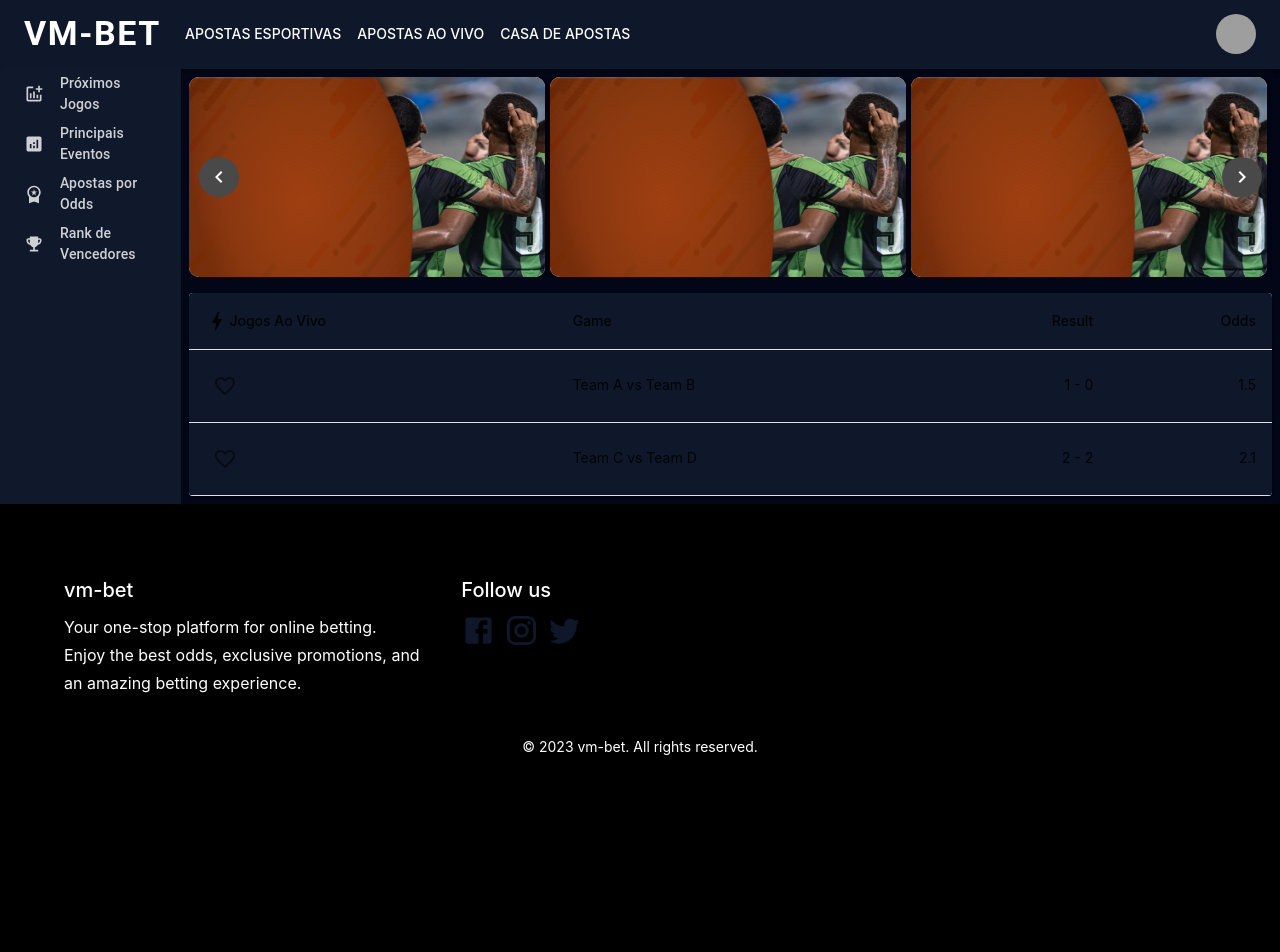
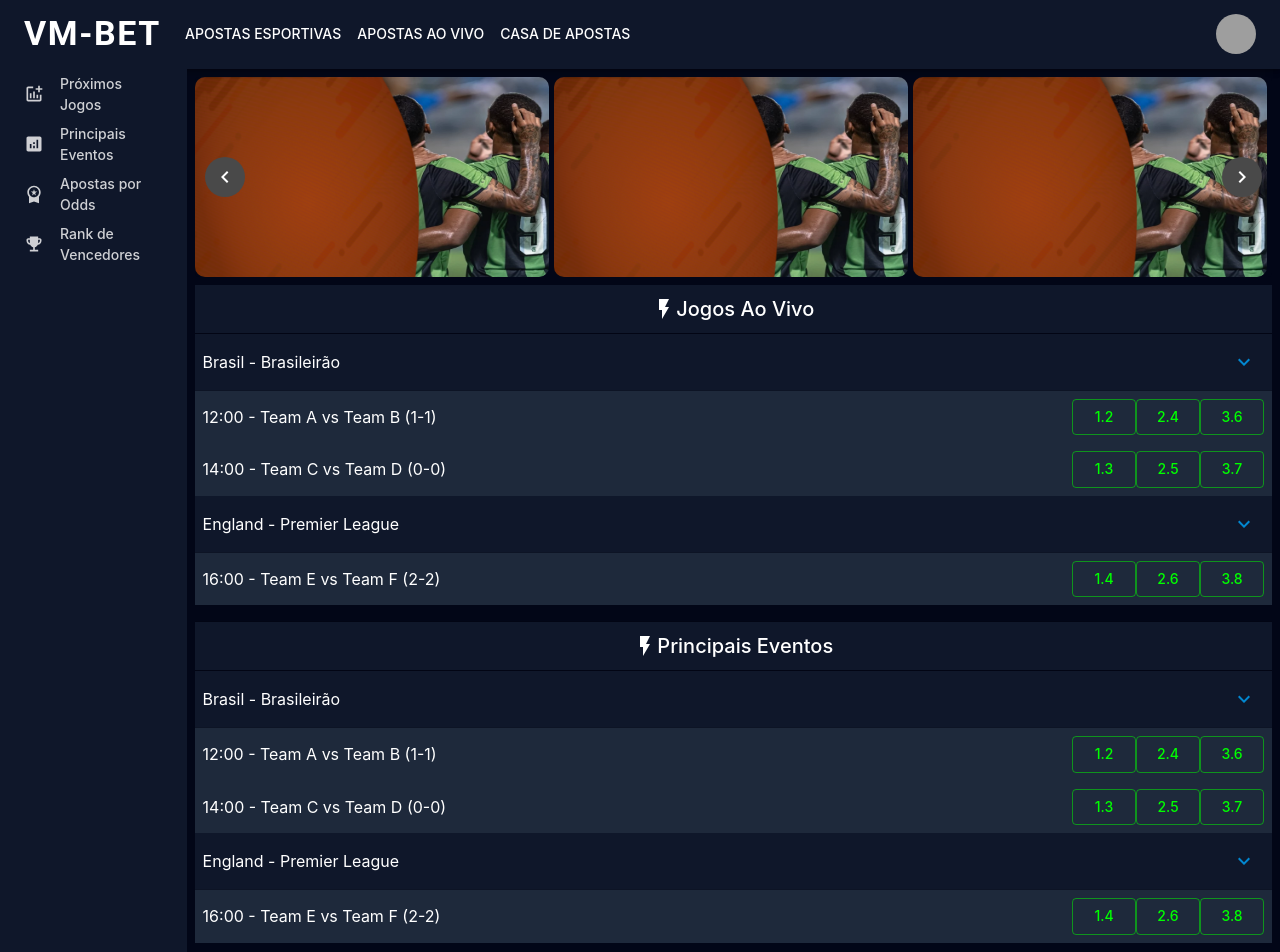
Before and after one commit to lucaslucenagithub/vm-bet-app, a Next.js app in the folder web/: page / in a window 1280 px wide. Shown: the top 952 px of the page. Before the commit the page ends 800 px from the top, so only its background shows below. Built offline with nearby package versions, Linux system fonts and the light colour scheme; grey boxes are pictures that could not be loaded.

Commit message:
styling tables

```diff
--- a/web/src/components/bets-carousel.tsx
+++ b/web/src/components/bets-carousel.tsx
@@ -44,10 +44,10 @@ export default function BetsCarousel(props) {
                     raised
                     className="Banner"
                     key={i.toString()}
-                    color='secondary.main'
-                    sx={{ backgroundColor: 'secondary.main', border: 'none', boxShadow: 'none' }}
+                    color='background.default'
+                    sx={{ backgroundColor: 'background.default', border: 'none', boxShadow: 'none' }}
                 >
-                    <Box display={'flex'}>
+                    <Box display={'flex'} flexDirection={{ xs: 'column', md: 'row' }} sx={{ height: '100%' }}>
                         {data.slice(i, i + sliderItems).map((da, index) => {
                             return <Item key={index.toString()} item={da} image={da.image} />
                         })}
@@ -57,31 +57,40 @@ export default function BetsCarousel(props) {
         }
     }
     return (
-        <Box width={'100%'} mb={2}>
         <Carousel
             autoPlay={false}
             animation="slide"
             indicators={false}
             navButtonsAlwaysVisible={true}
             cycleNavigation
+            sx={{ mb: 1 }}
         >
             {items}
         </Carousel>
-        </Box>
     )
 }
 
 function Item(props) {
     return (
-        <Paper elevation={3} sx={{ height: '200px', width: '400px', marginRight: '5px', borderRadius: '10px', display: 'flex', flexDirection: 'column', position: 'relative' }}>
+        <Box
+            className="bet-carousel-item"
+            sx={{
+                height: '200px',
+                width: '400px',
+                marginRight: '5px',
+                borderRadius: '10px',
+                display: 'flex',
+                flexDirection: 'row',
+                flexWrap: 'wrap',
+                position: 'relative'
+            }}>
 
-            <Box display={'flex'}>
             <Image
                 alt="circle"
                 src={'/circle-bets-cards-320x160.webp'}
                 width={320}
                 height={200}
-                    style={{ borderRadius: '10px', position: 'absolute',  top: '0', left: '0', zIndex: 1  }}
+                style={{ borderRadius: '10px', position: 'absolute', top: '0', left: '0', zIndex: 1 }}
             />
 
             <Image
@@ -89,10 +98,9 @@ function Item(props) {
                 src={props.item.image ?? ''}
                 width={230}
                 height={200}
-                    style={{ borderRadius: '10px',  position: 'absolute',  top: '0', right: '0' }}
+                style={{ borderRadius: '10px', position: 'absolute', top: '0', right: '0' }}
             />
+
         </Box>
-
-        </Paper>
     )
 }
--- a/web/src/components/events-table.tsx
+++ b/web/src/components/events-table.tsx
@@ -1,155 +1,199 @@
-// components/LiveGamesTable.js
+import React, { useState } from "react"
+import {
+  Box,
+  Typography,
+  Divider,
+  IconButton,
+  Collapse,
+  Button,
+} from "@mui/material"
+import { FlashOn as FlashOnIcon, ExpandMore as ExpandMoreIcon } from "@mui/icons-material"
 
-import React, { useState } from 'react'
-import {
-  Table,
-  TableBody,
-  TableCell,
-  TableContainer,
-  TableHead,
-  TableRow,
-  Paper,
-  IconButton,
-  Divider,
-  Box,
-} from '@mui/material';
-import { FavoriteBorder, Favorite, Bolt } from '@mui/icons-material'
+const LiveGamesTable = ({ }) => {
 
-const EventsTable = () => {
-  // Replace this with data fetched from your API
-  const liveGamesData = [
+  const liveGames = {
+    "1": {
+      leagueName: "Brasil - Brasileirão",
+      matches: [
         {
-      id: 1,
-      gameName: 'Team A vs Team B',
-      result: '1 - 0',
-      odds: 1.5,
-      isFavorited: false,
+          id: "101",
+          time: "12:00",
+          team1: "Team A",
+          team2: "Team B",
+          score: "1-1",
+          oddsInFavor: "1.2",
+          oddsTie: "2.4",
+          oddsAgainst: "3.6",
         },
         {
-      id: 2,
-      gameName: 'Team C vs Team D',
-      result: '2 - 2',
-      odds: 2.1,
-      isFavorited: false,
+          id: "102",
+          time: "14:00",
+          team1: "Team C",
+          team2: "Team D",
+          score: "0-0",
+          oddsInFavor: "1.3",
+          oddsTie: "2.5",
+          oddsAgainst: "3.7",
         },
-  ];
+      ],
+    },
+    "2": {
+      leagueName: "England - Premier League",
+      matches: [
+        {
+          id: "201",
+          time: "16:00",
+          team1: "Team E",
+          team2: "Team F",
+          score: "2-2",
+          oddsInFavor: "1.4",
+          oddsTie: "2.6",
+          oddsAgainst: "3.8",
+        },
+      ],
+    },
+  }
 
-  const [liveGames, setLiveGames] = useState(liveGamesData);
+  const initializeExpanded = () => {
+    const expandedObj = {};
+    Object.keys(liveGames).forEach((leagueId) => {
+      expandedObj[leagueId] = true;
+    });
+    return expandedObj;
+  }
 
-  const toggleFavorite = (id) => {
-    setLiveGames(
-      liveGames.map((game) =>
-        game.id === id ? { ...game, isFavorited: !game.isFavorited } : game
-      )
-    );
-  };
+  const [expanded, setExpanded] = useState(initializeExpanded())
 
-  return (<>
-    <TableContainer component={Paper}>
-      <Table sx={{
-        minWidth: 650,
-        backgroundColor: 'primary.main',
-        color: '#fff',
-        borderColor: '#000'
-      }} aria-label="live games table">
-        <TableHead>
-          <TableRow>
-            <TableCell color='#fff'> <Box display="flex" alignItems="center"><Bolt /> Jogos Ao Vivo</Box></TableCell>
-            <TableCell>Game</TableCell>
-            <TableCell align="right">Result</TableCell>
-            <TableCell align="right">Odds</TableCell>
-          </TableRow>
-        </TableHead>
-        <TableBody>
-          {liveGames.map((game) => (
-            <TableRow key={game.id}>
-              <TableCell>
-                <IconButton onClick={() => toggleFavorite(game.id)}>
-                  {game.isFavorited ? (
-                    <Favorite />
-                  ) : (
-                    <FavoriteBorder />
-                  )}
+  const handleExpandClick = (leagueId) => {
+    setExpanded((prevExpanded) => ({
+      ...prevExpanded,
+      [leagueId]: !prevExpanded[leagueId],
+    }))
+  }
+
+  return (
+    <>
+      <Box>
+        <Box display="flex" justifyContent="center" alignItems="center" p={1} bgcolor={'primary.main'}>
+          <FlashOnIcon />
+          <Typography variant="h6" component="div">
+            Jogos Ao Vivo
+          </Typography>
+        </Box>
+        <Divider />
+        {Object.keys(liveGames).map((leagueId) => (
+          <Box key={leagueId} bgcolor={'primary.main'}>
+            <Box display="flex" alignItems="center" p={1}>
+              <Typography variant="subtitle1" component="div" flexGrow={1}>
+                {liveGames[leagueId].leagueName}
+              </Typography>
+              <IconButton
+                onClick={() => handleExpandClick(leagueId)}
+                aria-expanded={expanded[leagueId]}
+                aria-label="show more"
+
+              >
+                <ExpandMoreIcon color="info" />
               </IconButton>
-              </TableCell>
-              <TableCell component="th" scope="row">
-                {game.gameName}
-              </TableCell>
-              <TableCell align="right">{game.result}</TableCell>
-              <TableCell align="right">{game.odds}</TableCell>
-            </TableRow>
+            </Box>
+            <Divider />
+            <Collapse in={expanded[leagueId]}>
+              {liveGames[leagueId].matches.map((match) => (
+                <Box display="flex" alignItems="center" p={1} key={match.id} bgcolor={'#1e293b'}>
+                  <Typography variant="body1" component="div" flexGrow={1}>
+                    {match.time} - {match.team1} vs {match.team2} ({match.score})
+                  </Typography>
+                  <Button color="success" variant="outlined">{match.oddsInFavor}</Button>
+                  <Button color="success" variant="outlined">{match.oddsTie}</Button>
+                  <Button color="success" variant="outlined">{match.oddsAgainst}</Button>
+                </Box>
               ))}
-        </TableBody>
-      </Table>
-    </TableContainer>
-    {/* <Divider />
-    <TableContainer component={Paper}>
-      <Table className={classes.table} aria-label="live games table">
-        <TableHead>
-          <TableRow>
-            <TableCell>Principais Eventos</TableCell>
-            <TableCell>Game</TableCell>
-            <TableCell align="right">Result</TableCell>
-            <TableCell align="right">Odds</TableCell>
-          </TableRow>
-        </TableHead>
-        <TableBody>
-          {liveGames.map((game) => (
-            <TableRow key={game.id}>
-              <TableCell>
-                <IconButton onClick={() => toggleFavorite(game.id)}>
-                  {game.isFavorited ? (
-                    <Favorite />
-                  ) : (
-                    <FavoriteBorder />
-                  )}
+            </Collapse>
+          </Box>
+        ))}
+      </Box>
+      <Divider sx={{ mt: 2 }} />
+      <Box>
+        <Box display="flex" justifyContent="center" alignItems="center" p={1} bgcolor={'primary.main'}>
+          <FlashOnIcon />
+          <Typography variant="h6" component="div">
+            Principais Eventos
+          </Typography>
+        </Box>
+        <Divider />
+        {Object.keys(liveGames).map((leagueId) => (
+          <Box key={leagueId} bgcolor={'primary.main'}>
+            <Box display="flex" alignItems="center" p={1}>
+              <Typography variant="subtitle1" component="div" flexGrow={1}>
+                {liveGames[leagueId].leagueName}
+              </Typography>
+              <IconButton
+                onClick={() => handleExpandClick(leagueId)}
+                aria-expanded={expanded[leagueId]}
+                aria-label="show more"
+
+              >
+                <ExpandMoreIcon color="info" />
               </IconButton>
-              </TableCell>
-              <TableCell component="th" scope="row">
-                {game.gameName}
-              </TableCell>
-              <TableCell align="right">{game.result}</TableCell>
-              <TableCell align="right">{game.odds}</TableCell>
-            </TableRow>
+            </Box>
+            <Divider />
+            <Collapse in={expanded[leagueId]}>
+              {liveGames[leagueId].matches.map((match) => (
+                <Box display="flex" alignItems="center" p={1} key={match.id} bgcolor={'#1e293b'}>
+                  <Typography variant="body1" component="div" flexGrow={1}>
+                    {match.time} - {match.team1} vs {match.team2} ({match.score})
+                  </Typography>
+                  <Button color="success" variant="outlined">{match.oddsInFavor}</Button>
+                  <Button color="success" variant="outlined">{match.oddsTie}</Button>
+                  <Button color="success" variant="outlined">{match.oddsAgainst}</Button>
+                </Box>
               ))}
-        </TableBody>
-      </Table>
-    </TableContainer>
+            </Collapse>
+          </Box>
+        ))}
+      </Box>
+      <Divider sx={{ mt: 2 }} />
+      <Box>
+        <Box display="flex" justifyContent="center" alignItems="center" p={1} bgcolor={'primary.main'}>
+          <FlashOnIcon />
+          <Typography variant="h6" component="div">
+            Próximos Jogos
+          </Typography>
+        </Box>
         <Divider />
-    <TableContainer component={Paper}>
-      <Table className={classes.table} aria-label="live games table">
-        <TableHead>
-          <TableRow>
-            <TableCell>Próximos Jogos</TableCell>
-            <TableCell>Game</TableCell>
-            <TableCell align="right">Result</TableCell>
-            <TableCell align="right">Odds</TableCell>
-          </TableRow>
-        </TableHead>
-        <TableBody>
-          {liveGames.map((game) => (
-            <TableRow key={game.id}>
-              <TableCell>
-                <IconButton onClick={() => toggleFavorite(game.id)}>
-                  {game.isFavorited ? (
-                    <Favorite />
-                  ) : (
-                    <FavoriteBorder />
-                  )}
+        {Object.keys(liveGames).map((leagueId) => (
+          <Box key={leagueId} bgcolor={'primary.main'}>
+            <Box display="flex" alignItems="center" p={1}>
+              <Typography variant="subtitle1" component="div" flexGrow={1}>
+                {liveGames[leagueId].leagueName}
+              </Typography>
+              <IconButton
+                onClick={() => handleExpandClick(leagueId)}
+                aria-expanded={expanded[leagueId]}
+                aria-label="show more"
+
+              >
+                <ExpandMoreIcon color="info" />
               </IconButton>
-              </TableCell>
-              <TableCell component="th" scope="row">
-                {game.gameName}
-              </TableCell>
-              <TableCell align="right">{game.result}</TableCell>
-              <TableCell align="right">{game.odds}</TableCell>
-            </TableRow>
+            </Box>
+            <Divider />
+            <Collapse in={expanded[leagueId]}>
+              {liveGames[leagueId].matches.map((match) => (
+                <Box display="flex" alignItems="center" p={1} key={match.id} bgcolor={'#1e293b'}>
+                  <Typography variant="body1" component="div" flexGrow={1}>
+                    {match.time} - {match.team1} vs {match.team2} ({match.score})
+                  </Typography>
+                  <Button color="success" variant="outlined">{match.oddsInFavor}</Button>
+                  <Button color="success" variant="outlined">{match.oddsTie}</Button>
+                  <Button color="success" variant="outlined">{match.oddsAgainst}</Button>
+                </Box>
               ))}
-        </TableBody>
-      </Table>
-    </TableContainer> */}
+            </Collapse>
+          </Box>
+        ))}
+      </Box>
     </>
   )
 }
 
-export default EventsTable;
+export default LiveGamesTable
--- a/web/src/components/side-app-bar.tsx
+++ b/web/src/components/side-app-bar.tsx
@@ -44,27 +44,11 @@ const FireNav = styled(List)<{ component?: React.ElementType }>({
 export default function CustomizedList() {
   return (
     <Box sx={{ display: 'flex', margin: 0 }}>
-      <ThemeProvider
-        theme={createTheme({
-          components: {
-            MuiListItemButton: {
-              defaultProps: {
-                disableTouchRipple: true,
-              },
-            },
-          },
-          palette: {
-            mode: 'dark',
-            primary: { main: '#0f172a' },
-            background: { paper: '#020617' },
-          },
-        })}
-      >
         <Paper elevation={0} sx={{ maxWidth: 256, height: '100%' }}>
           <FireNav component="nav" disablePadding  sx={{ maxWidth: 256, height: '100%' }}>
             <Box
               sx={{
-                bgcolor: 'rgba(71, 98, 130, 0.2)',
+                bgcolor: 'primary.main',
                 height: '100%',
               }}
             >
@@ -86,7 +70,6 @@ export default function CustomizedList() {
             </Box>
           </FireNav>
         </Paper>
-      </ThemeProvider>
     </Box>
   )
 }
--- a/web/src/pages/index.tsx
+++ b/web/src/pages/index.tsx
@@ -12,7 +12,7 @@ const inter = Inter({ subsets: ['latin'] })
 export default function Home() {
   return (
     <>
-      <Box bgcolor={'secondary.main'}>
+      <Box bgcolor={'background.default'}>
         <ResponsiveAppBar />
         <Box display={'flex'}>
           <SideAppBar />
--- a/web/src/utils/theme.tsx
+++ b/web/src/utils/theme.tsx
@@ -1,12 +1,5 @@
 import { createTheme } from '@mui/material/styles'
 import { red } from '@mui/material/colors'
-
-// it could be your App.tsx file or theme file that is included in your tsconfig.json
-import { Theme } from '@mui/material/styles';
-
-declare module '@mui/styles/defaultTheme' {
-  interface DefaultTheme extends Theme {}
-}
 
 // https://tailwindcss.com/docs/customizing-colors - zinc palette
 
@@ -31,13 +24,16 @@ const theme = createTheme({
       main: '#0f172a',
     },
     secondary: {
-      main: '#020617',
+      main: '#09090b',
     },
     error: {
       main: red.A400,
     },
+    success: {
+      main: '#00ff00',
+    },
     background: {
-      default: '#fff',
+      default: '#020617',
     },
   },
 });
```
Also changed, not shown: web/src/components/responsive-app-bar.tsx (+4 -4 lines). Lines whose indentation alone changed are shown as unchanged.
